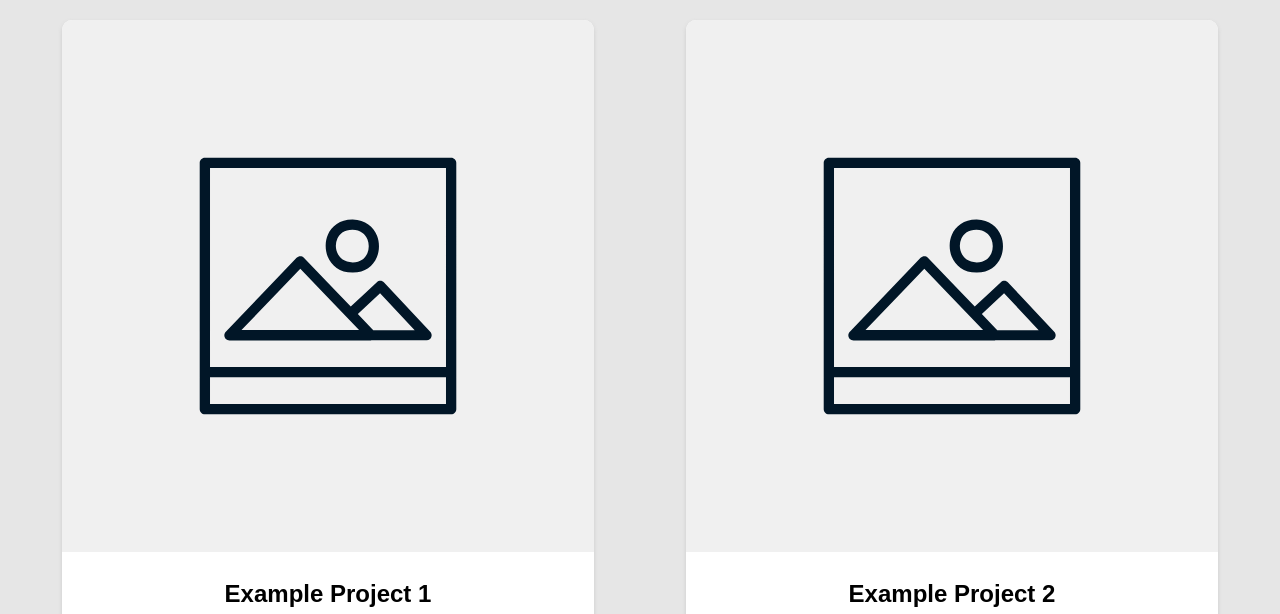
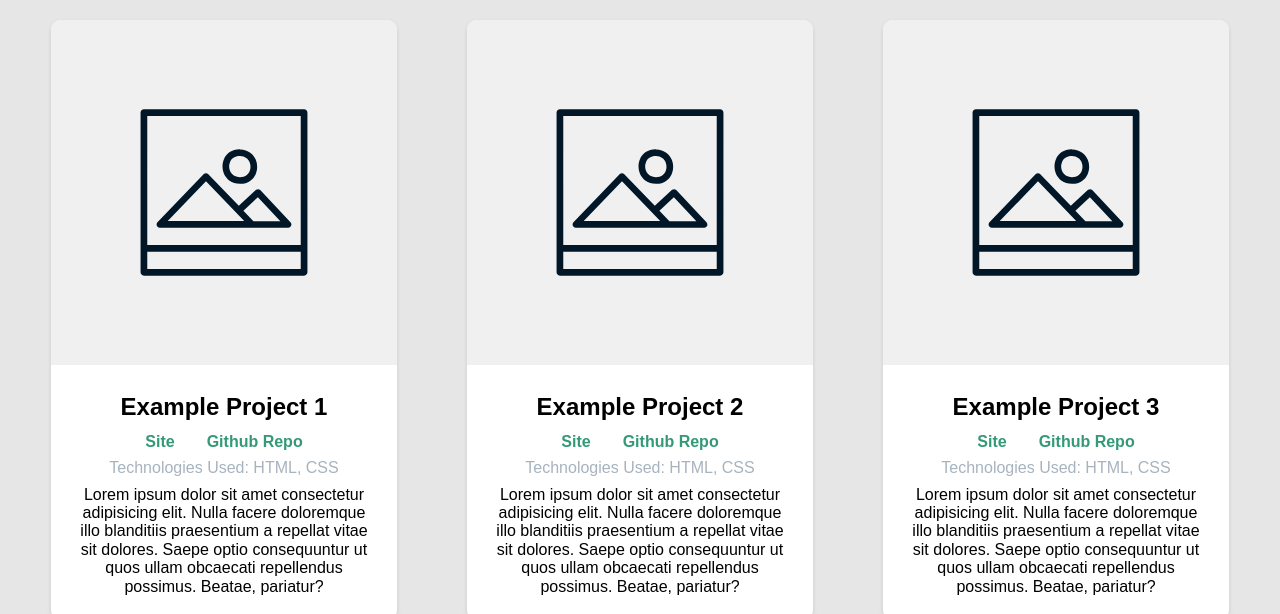
Before and after one commit to gferiancek/personal-site, a plain HTML site: page portfolio.html in a window 1280 px wide. Shown: the part 215-829 px from the top of the page. Drawn offline with nearby package versions, Linux system fonts and the light colour scheme.

Commit message:
Added site/repo links to card elements. Changed grid sizing to be 1, 2, or 3 columns instead of 1 or 2

```diff
--- a/app.css
+++ b/app.css
@@ -127,6 +127,12 @@ footer {
   }
 }
 
+@media only screen and (min-width: 1024px) {
+  .grid {
+    grid-template-columns: repeat(3, 1fr);
+  }
+}
+
 .card {
   display: flex;
   flex-direction: column;
@@ -135,6 +141,7 @@ footer {
   width: 90%;
   overflow: hidden;
   background-color: white;
+  text-decoration: none;
   border-radius: 10px;
   box-shadow: 0px 2px 4px var(--color-content-shadow);
 }
@@ -152,8 +159,24 @@ footer {
 
 .card__subtitle {
   margin: 0;
-  font-size: var(--text-xsm);
   color: var(--color-text-muted);
+}
+
+.card__links {
+  display: flex;
+  justify-content: center;
+  color: var(--color-primary);
+  column-gap: 2em;
+}
+
+.card__links > a {
+  color: var(--color-primary);
+  text-decoration: none;
+  font-weight: bold;
+}
+
+.card__links > a:visited {
+  color: var(--color-primary-dark);
 }
 
 .card__img {
--- a/portfolio.html
+++ b/portfolio.html
@@ -29,6 +29,10 @@
 
           <div class="card__text">
             <h3 class="text--sm">Example Project 1</h3>
+            <p class="card__links text--xsm">
+              <a href="https://gferiancek.github.io/personal-site">Site</a>
+              <a href="https://github.com/gferiancek/personal-site">Github Repo</a>
+            </p>
             <p class="card__subtitle text--xsm">Technologies Used: HTML, CSS</p>
             <p class="text--xsm">
               Lorem ipsum dolor sit amet consectetur adipisicing elit. Nulla facere doloremque illo blanditiis
@@ -43,6 +47,10 @@
 
           <div class="card__text">
             <h3 class="text--sm">Example Project 2</h3>
+            <p class="card__links text--xsm">
+              <a href="https://gferiancek.github.io/personal-site">Site</a>
+              <a href="https://github.com/gferiancek/personal-site">Github Repo</a>
+            </p>
             <p class="card__subtitle text--xsm">Technologies Used: HTML, CSS</p>
             <p class="text--xsm">
               Lorem ipsum dolor sit amet consectetur adipisicing elit. Nulla facere doloremque illo blanditiis
@@ -57,6 +65,10 @@
 
           <div class="card__text">
             <h3 class="text--sm">Example Project 3</h3>
+            <p class="card__links text--xsm">
+              <a href="https://gferiancek.github.io/personal-site">Site</a>
+              <a href="https://github.com/gferiancek/personal-site">Github Repo</a>
+            </p>
             <p class="card__subtitle text--xsm">Technologies Used: HTML, CSS</p>
             <p class="text--xsm">
               Lorem ipsum dolor sit amet consectetur adipisicing elit. Nulla facere doloremque illo blanditiis
@@ -71,6 +83,10 @@
 
           <div class="card__text">
             <h3 class="text--sm">Example Project 4</h3>
+            <p class="card__links text--xsm">
+              <a href="https://gferiancek.github.io/personal-site">Site</a>
+              <a href="https://github.com/gferiancek/personal-site">Github Repo</a>
+            </p>
             <p class="card__subtitle text--xsm">Technologies Used: HTML, CSS</p>
             <p class="text--xsm">
               Lorem ipsum dolor sit amet consectetur adipisicing elit. Nulla facere doloremque illo blanditiis
```
